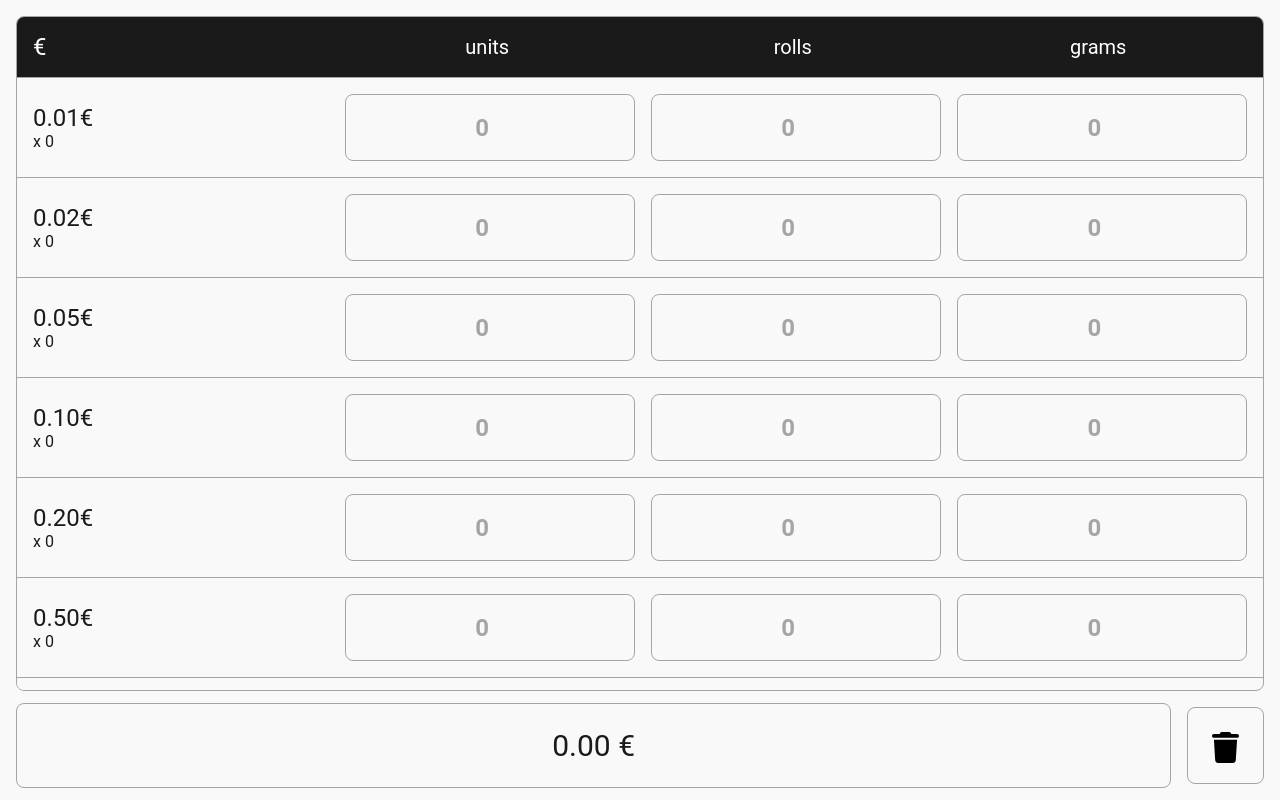
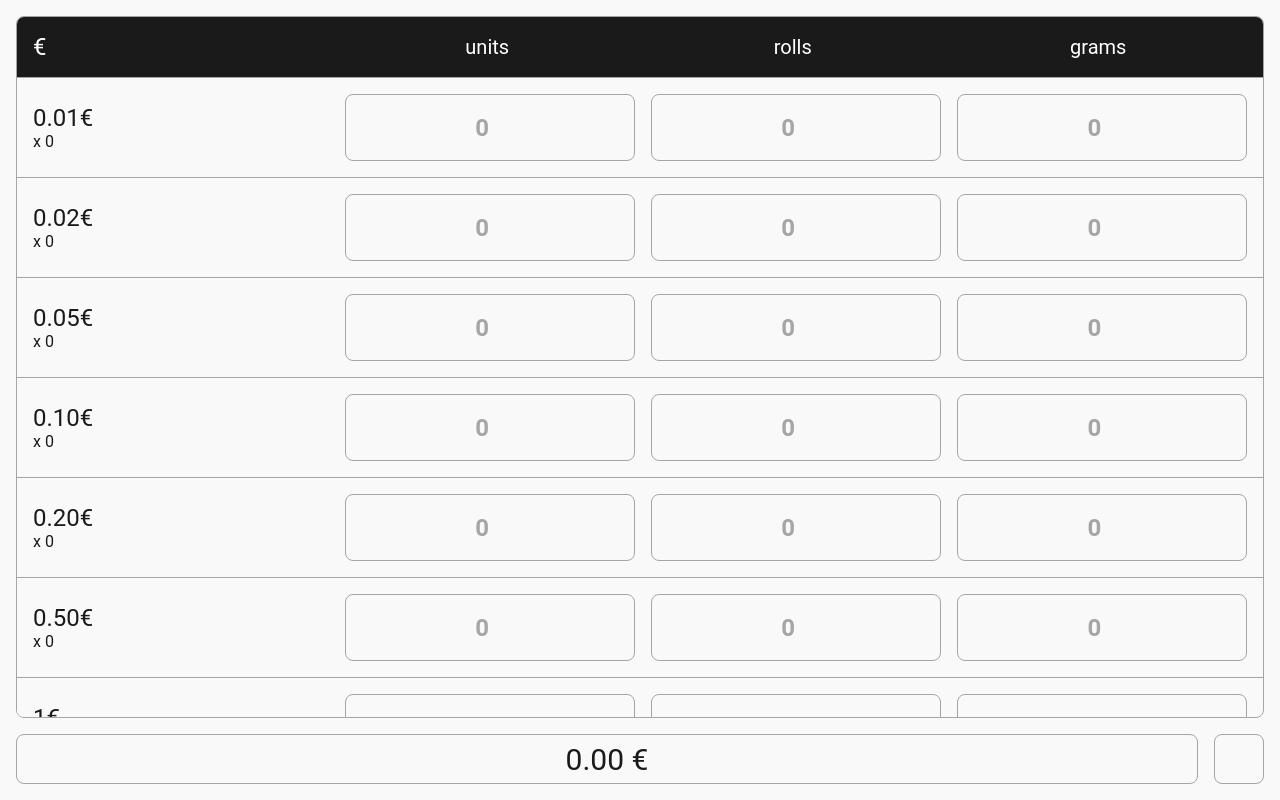
Before and after one commit to lemarJul/money-counter-app, a React (Vite) app: page / in a window 1280 px wide. Built offline with nearby package versions, Linux system fonts and the light colour scheme.

Commit message:
style: update Total component styling in TotalDisplay.tsx

```diff
--- a/src/components/TotalDisplay.tsx
+++ b/src/components/TotalDisplay.tsx
@@ -14,9 +14,9 @@ const Container = styled.div`
 `;
 const Total = styled.div`
   flex: 1;
-  text-align: center;
   font-size: var(--font-size-xxl);
-  padding: var(--spacing-l);
+  height: 100%;
+  place-content: center;
   border-radius: var(--border-radius);
   border: var(--border-width) solid var(--border-color);
 `;
@@ -57,7 +57,9 @@ export const TotalDisplay = ({
 }) => {
   return (
     <Container>
-      <Total>{total.toFixed(2)} €</Total>
+      <Total>
+        <span>{total.toFixed(2)} €</span>
+      </Total>
       <ResetButton onClick={onReset}>
         <img src={TrashSvg} alt="Reset" />
       </ResetButton>
```
